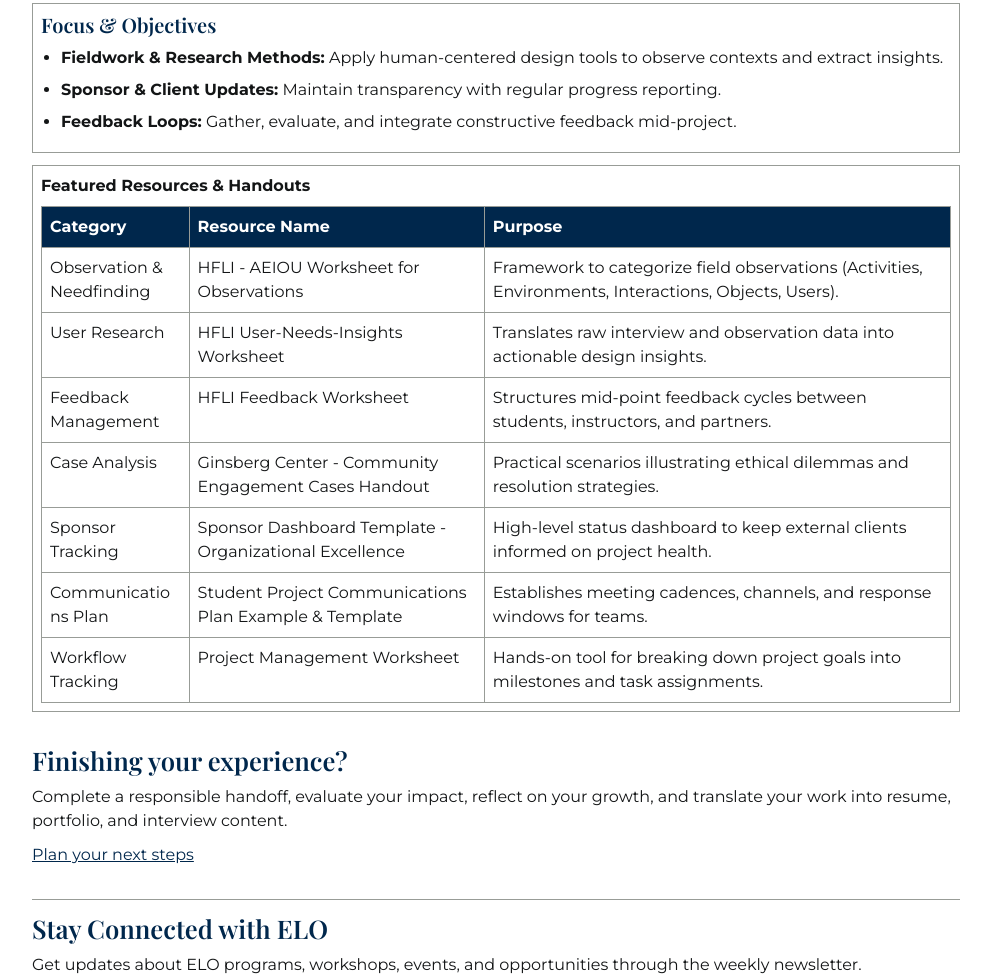
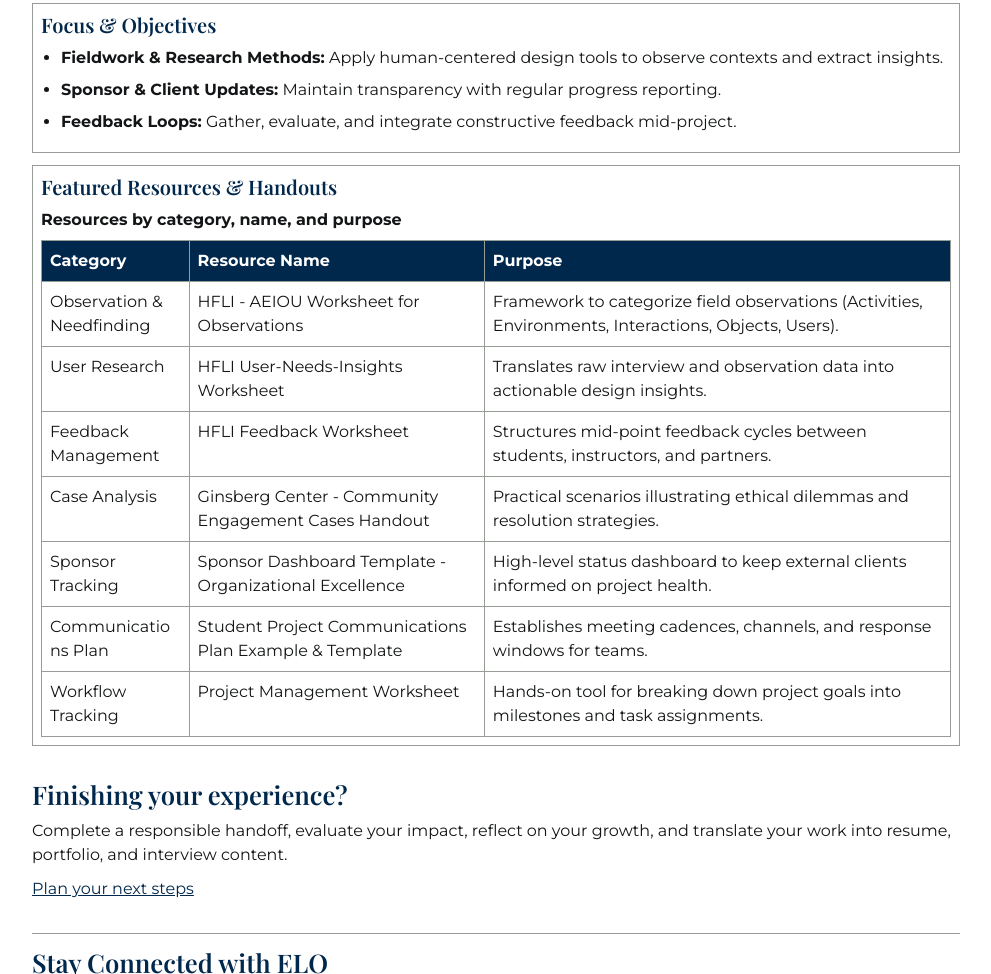
Before and after one commit to tatyakoesandriani/client_project_f26, a plain HTML site: page during.html in a window 1280 px wide. Shown: the part 1231-2205 px from the top of the page, without its empty margins (144-1135 px from the left). Drawn offline with nearby package versions, Linux system fonts and the light colour scheme.

Commit message:
add header and caption to table

```diff
--- a/during.html
+++ b/during.html
@@ -64,8 +64,9 @@
       </article>
 
       <article>
+        <h3>Featured Resources & Handouts</h3>
         <table>
-          <caption>Featured Resources & Handouts</caption>
+          <caption>Resources by category, name, and purpose</caption>
 
           <thead>
             <tr>
```
